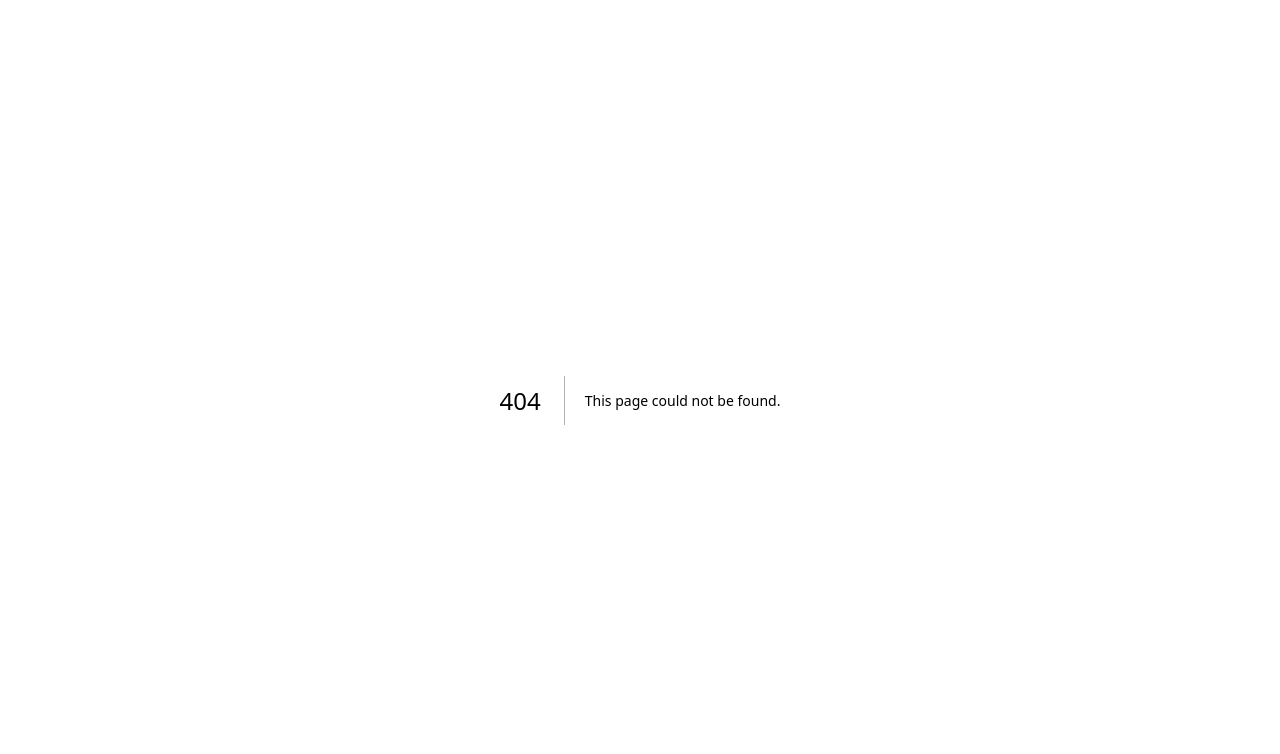
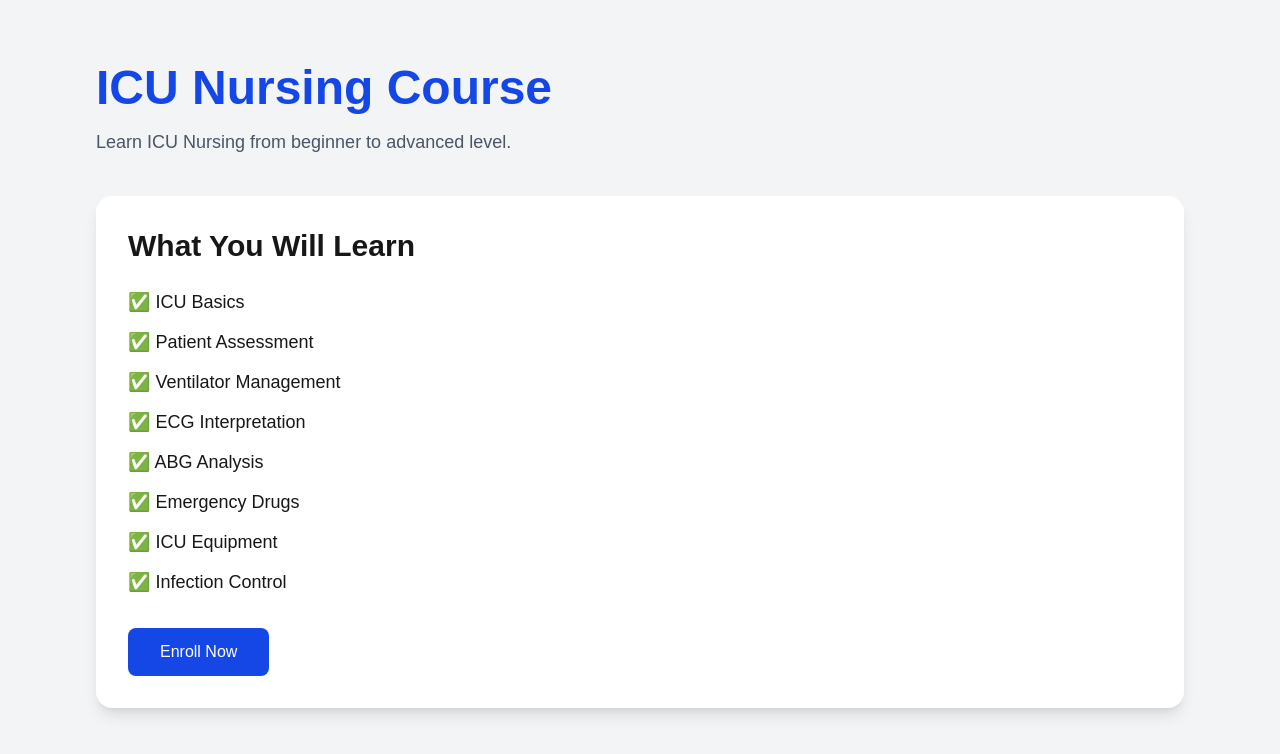
Before and after one commit to dubeyavinash557-sudo/icu-learning-portal, a Next.js app in the folder client/: page /courses/icu-nursing in a window 1280 px wide. Before the commit this address had no page. Shown: the top 754 px of the page. Built offline with nearby package versions, Linux system fonts and the light colour scheme.

Commit message:
Added ICU Nursing and Ventilator course pages

```diff
--- /dev/null
+++ b/client/app/courses/icu-nursing/page.tsx
@@ -0,0 +1,40 @@
+export default function ICUNursingPage() {
+  return (
+    <main className="min-h-screen bg-gray-100">
+      <div className="max-w-6xl mx-auto px-8 py-16">
+
+        <h1 className="text-5xl font-bold text-blue-700">
+          ICU Nursing Course
+        </h1>
+
+        <p className="text-gray-600 mt-4 text-lg">
+          Learn ICU Nursing from beginner to advanced level.
+        </p>
+
+        <div className="mt-10 bg-white shadow-lg rounded-2xl p-8">
+
+          <h2 className="text-3xl font-bold">
+            What You Will Learn
+          </h2>
+
+          <ul className="mt-6 space-y-3 text-lg">
+            <li>✅ ICU Basics</li>
+            <li>✅ Patient Assessment</li>
+            <li>✅ Ventilator Management</li>
+            <li>✅ ECG Interpretation</li>
+            <li>✅ ABG Analysis</li>
+            <li>✅ Emergency Drugs</li>
+            <li>✅ ICU Equipment</li>
+            <li>✅ Infection Control</li>
+          </ul>
+
+          <button className="mt-8 bg-blue-700 text-white px-8 py-3 rounded-lg hover:bg-blue-800">
+            Enroll Now
+          </button>
+
+        </div>
+
+      </div>
+    </main>
+  );
+}
--- /dev/null
+++ b/client/app/courses/page.tsx
@@ -0,0 +1,31 @@
+import Link from "next/link";
+
+export default function CoursesPage() {
+  return (
+    <main className="min-h-screen bg-gray-100 p-10">
+      <h1 className="text-4xl font-bold text-blue-700 mb-8">
+        Our Courses
+      </h1>
+
+      <ul className="space-y-4">
+        <li>
+          <Link
+            href="/courses/icu-nursing"
+            className="text-blue-600 hover:underline"
+          >
+            ICU Nursing Course
+          </Link>
+        </li>
+
+        <li>
+          <Link
+            href="/courses/ventilator"
+            className="text-blue-600 hover:underline"
+          >
+            Ventilator Course
+          </Link>
+        </li>
+      </ul>
+    </main>
+  );
+}
--- /dev/null
+++ b/client/app/courses/ventilator/page.tsx
@@ -0,0 +1,13 @@
+export default function VentilatorPage() {
+  return (
+    <main className="min-h-screen p-10">
+      <h1 className="text-5xl font-bold text-blue-700">
+        Ventilator Course
+      </h1>
+
+      <p className="mt-4 text-lg">
+        Learn Mechanical Ventilation from Beginner to Advanced.
+      </p>
+    </main>
+  );
+}
--- a/client/components/FeaturedCourses.tsx
+++ b/client/components/FeaturedCourses.tsx
@@ -1,23 +1,34 @@
+import Link from "next/link";
 const courses = [
   {
   title: "ICU Nursing",
   icon: "🏥",
   price: "₹999",
+  link: "/courses/icu-nursing",
 },
 {
     title: "Ventilator",
     icon: "🫁",
     price: "₹1499",
+    link: "/courses/ventilator",
   },
   {
     title: "ECG",
     icon: "❤️",
     price: "₹799",
+    link: "/courses/ecg",
   },
   {
     title: "ABG",
     icon: "🩸",
     price: "₹699",
+    link: "/courses/abg",
+  },
+  {
+  title: "Medical Coding",
+  icon: "💻",
+  price: "₹1999",
+  link: "/courses/medical-coding",
 },
 ];
 
@@ -49,9 +60,12 @@ export default function FeaturedCourses() {
                 {course.price}
               </p>
 
+              <Link href={course.link}>
                 <button className="mt-5 bg-blue-700 text-white px-6 py-2 rounded-lg hover:bg-blue-800">
                   Enroll Now
                 </button>
+              </Link>
+
             </div>
           ))}
         </div>
--- a/client/components/layout/Navbar.tsx
+++ b/client/components/layout/Navbar.tsx
@@ -1,3 +1,4 @@
+import Link from "next/link";
 export default function Navbar() {
   return (
     <header className="bg-white shadow-md">
@@ -7,12 +8,28 @@ export default function Navbar() {
         </h1>
 
         <ul className="flex gap-8 text-gray-700 font-medium">
-          <li>Home</li>
-          <li>Courses</li>
-          <li>Notes</li>
-          <li>Blog</li>
-          <li>Contact</li>
-        </ul>
+
+  <li>
+    <Link href="/">Home</Link>
+  </li>
+
+  <li>
+    <Link href="/courses">Courses</Link>
+  </li>
+
+  <li>
+    <Link href="/">Notes</Link>
+  </li>
+
+  <li>
+    <Link href="/">Blog</Link>
+  </li>
+
+  <li>
+    <Link href="/">Contact</Link>
+  </li>
+
+</ul>
 
         <button className="bg-blue-700 text-white px-5 py-2 rounded-lg">
           Login
```
Lines whose indentation alone changed are shown as unchanged.
